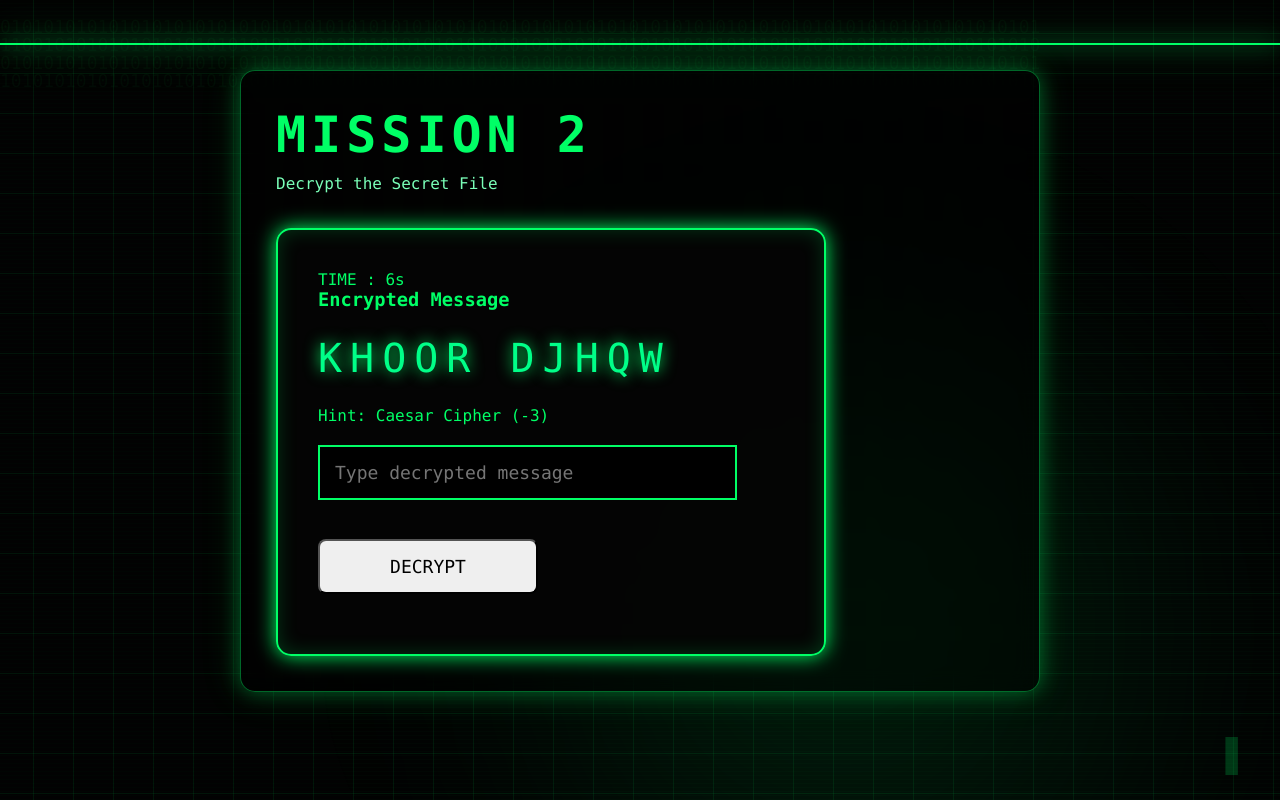
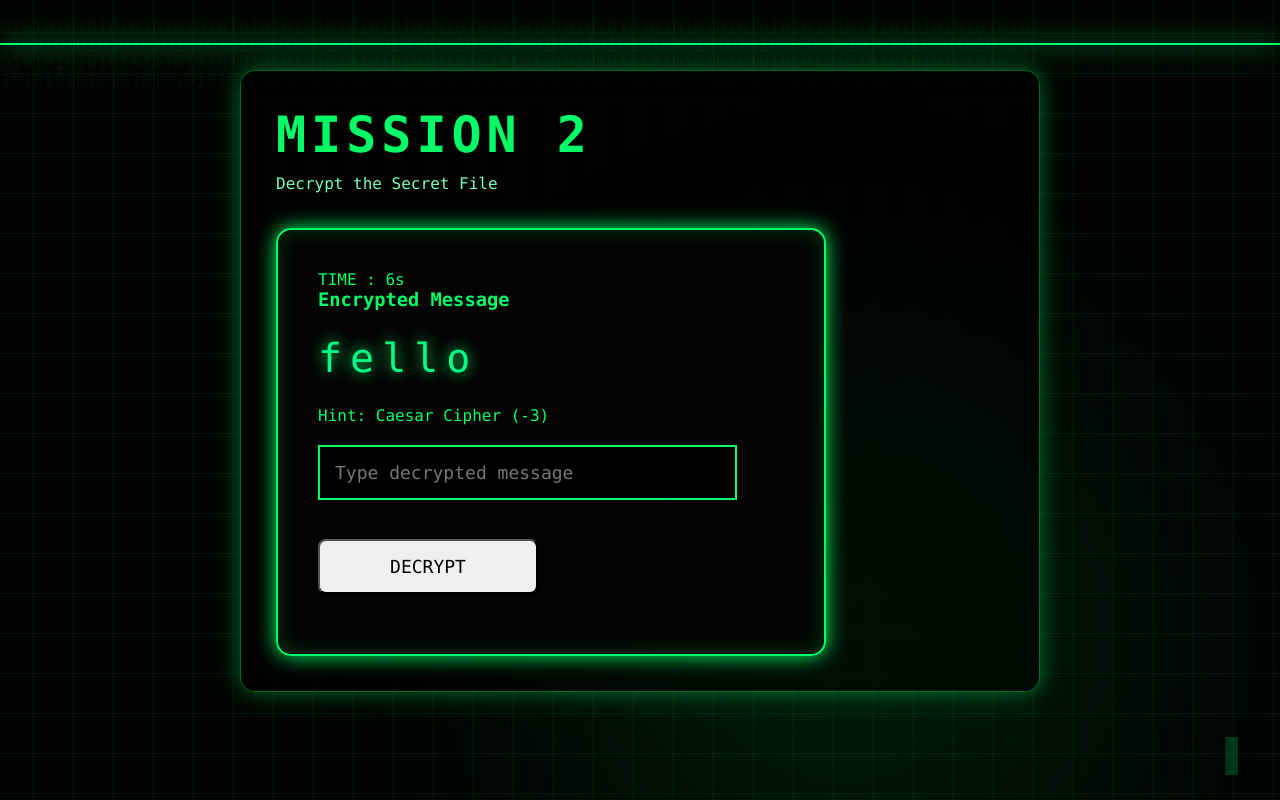
Before and after one commit to AnuNarendra101/CyberEscape0.1, a Flask app: page /mission2 in a window 1280 px wide. Run offline with Flask 3, Linux system fonts and the light colour scheme.

Commit message:
Update mission2.html

```diff
--- a/templates/mission2.html
+++ b/templates/mission2.html
@@ -35,7 +35,7 @@
 </div>
             <h3>Encrypted Message</h3>
 
-            <p id="cipher">KHOOR DJHQW</p>
+            <p id="cipher">fello</p>
 
             <p class="hint">Hint: Caesar Cipher (-3)</p>
 
```
